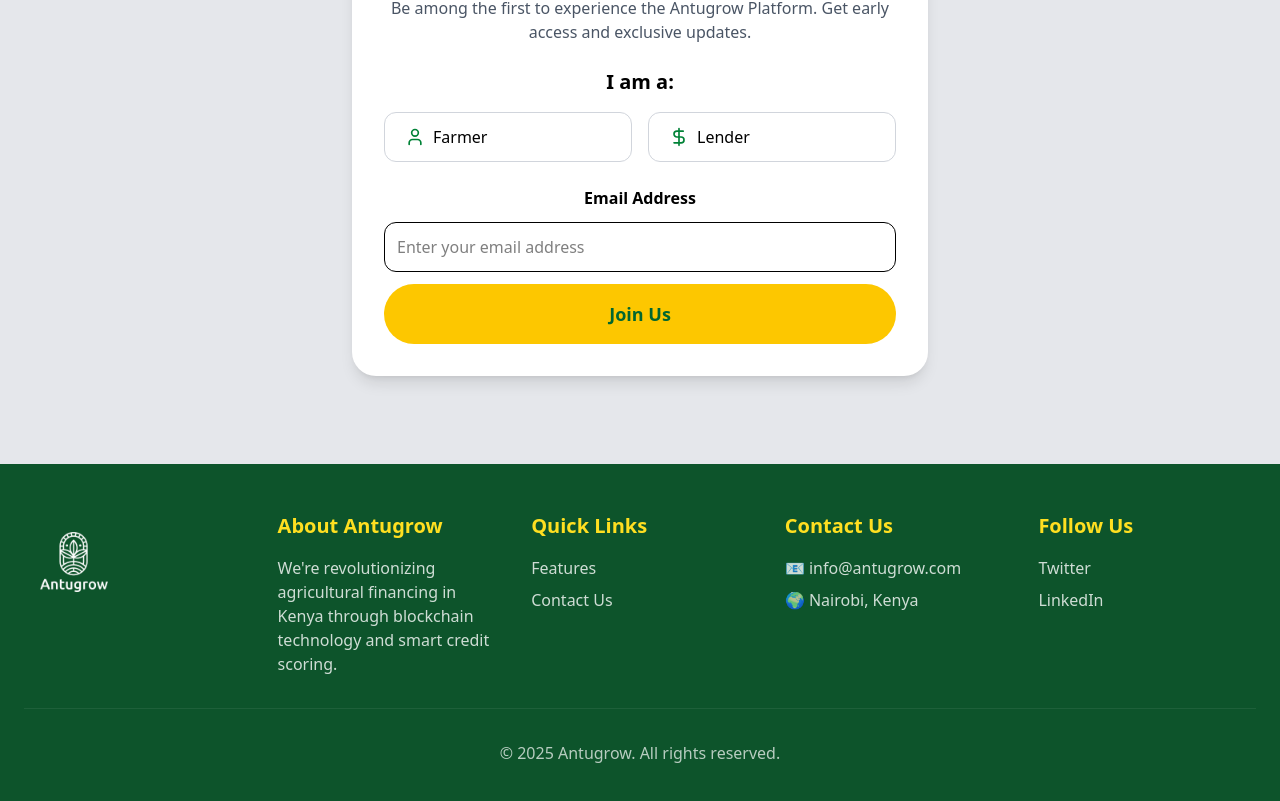
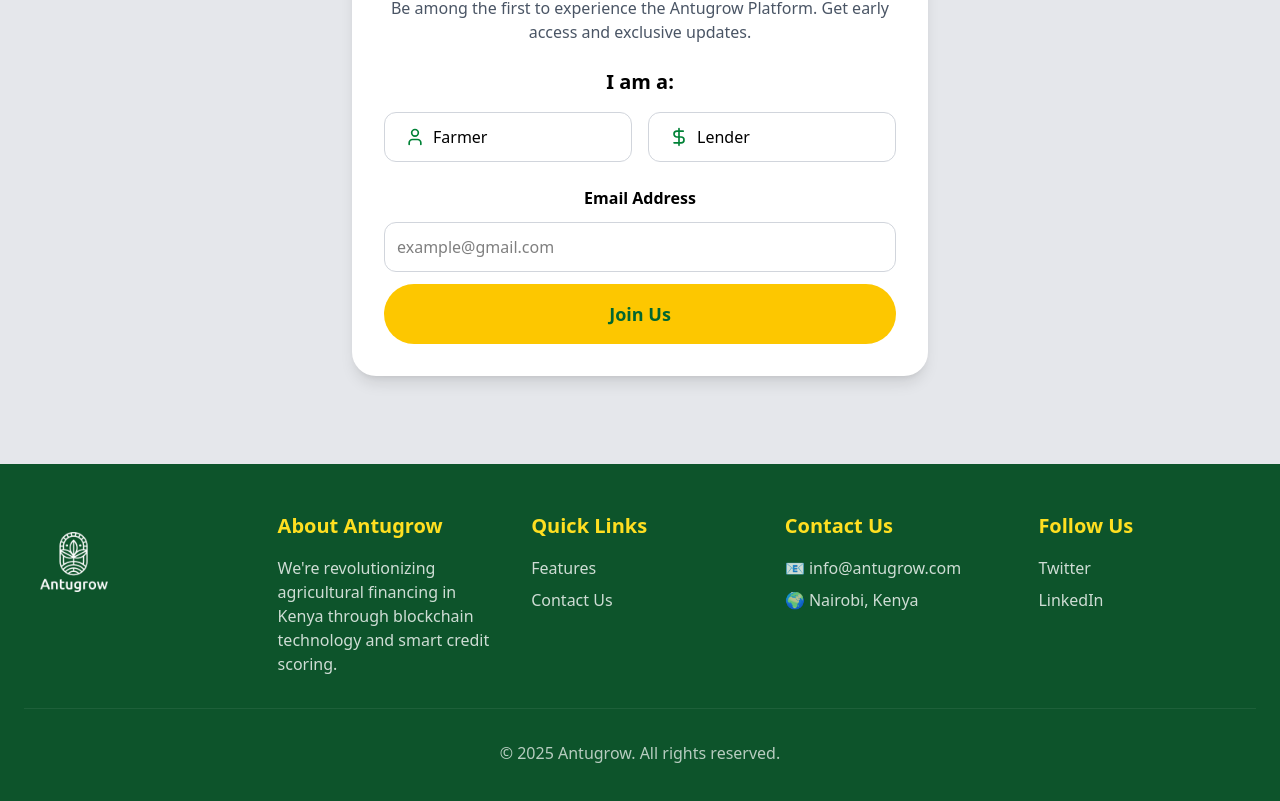
Before and after one commit to ken-jibril/antugrow, a React (Vite) app: page / in a window 1280 px wide. Shown: the part 2484-3285 px from the top of the page. Built offline with nearby package versions, Linux system fonts and the light colour scheme.

Commit message:
Give the input's border a border color, and give the button a low hover scale and a shadow of large

```diff
--- a/src/pages/HomePage.jsx
+++ b/src/pages/HomePage.jsx
@@ -213,11 +213,11 @@
         <input
           type="email"
           id="email"
-          placeholder="Enter your email address"
-          className="border rounded-xl p-3 focus:outline-none focus:border-green-500"
+          placeholder="example@gmail.com"
+          className="border border-gray-300 rounded-xl p-3 focus:outline-none focus:border-green-500"
         />
 
-        <button className="bg-yellow-400 text-green-800 px-10 py-4 rounded-full font-bold text-lg hover:scale-105 hover:shadow-2xl transition-all">
+        <button className="bg-yellow-400 text-green-800 px-10 py-4 rounded-full font-bold text-lg hover:scale-101 hover:shadow-lg transition-all">
           Join Us
         </button>
       </div>
```
